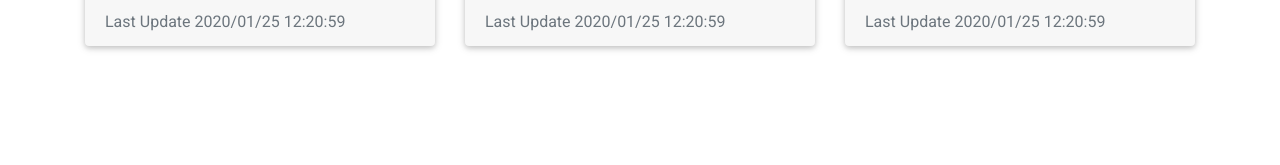
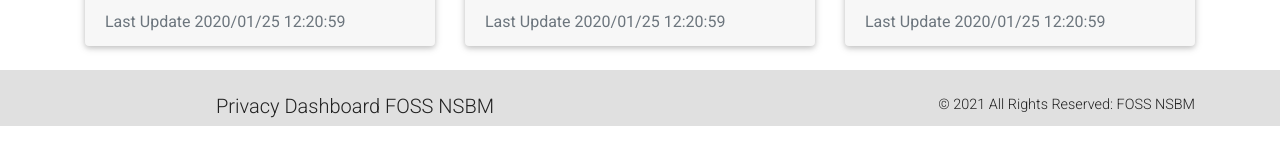
Before and after one commit to fossnsbm/Privacy-Dashboad, a React (Create React App) app: page / in a window 1280 px wide. Shown: the part 629-794 px from the top of the page. Built offline with nearby package versions, Linux system fonts and the light colour scheme.

Commit message:
Footer added

```diff
--- a/src/App.js
+++ b/src/App.js
@@ -6,6 +6,7 @@ import Nav from "./Components/NavBar/Nav";
 import Content from "./Components/Content/Content";
 import About from "./Components/pages/about/about.jsx";
 import Blog from "./Components/pages/blog/Blog.jsx";
+import Footer from "./Components/Footer/Footer";
 
 export default class App extends Component {
   render() {
@@ -27,6 +28,7 @@ export default class App extends Component {
             </Route>
           </Switch>
         </BrowserRouter>
+        <Footer/>
       </div>
     );
   }
--- /dev/null
+++ b/src/Components/Footer/Footer.jsx
@@ -0,0 +1,25 @@
+import React from "react";
+
+import { MDBCol, MDBContainer, MDBRow, MDBFooter, MDBIcon } from "mdbreact";
+
+
+const Footer = () => {
+  return (
+    <MDBFooter color="" className="font-small pt-4 mt-4 bg-light text-dark">
+      <MDBContainer  className="text-center ">
+        <MDBRow>
+          <MDBCol>
+            <h5 className="title text-center">Privacy Dashboard FOSS NSBM</h5>
+          </MDBCol>
+
+	<MDBCol className="text-right">
+                    &copy; {new Date().getFullYear()} All Rights Reserved: <a href="https://fossnsbm.org/" className="text-dark"> FOSS NSBM</a>
+            </MDBCol>
+
+        </MDBRow>
+      </MDBContainer>
+    </MDBFooter>
+  );
+}
+
+export default Footer;
```
Also changed, not shown: 1 other file (tests, documents, lock files or other folders).
